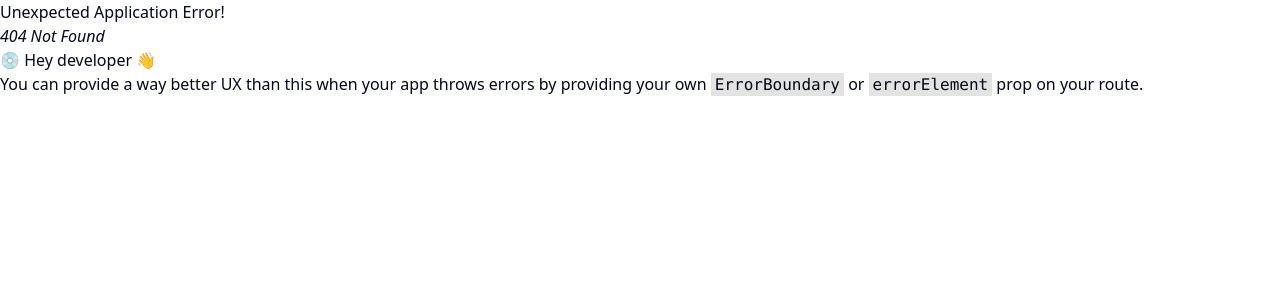
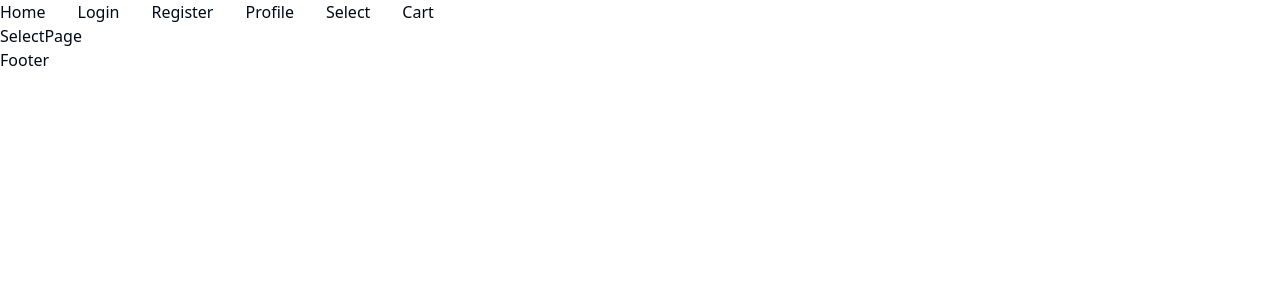
Before and after one commit to chaithawat21/o2o-frontend, a React (Vite) app: page /select in a window 1280 px wide. Before the commit this address had no page. Shown: the top 300 px of the page. Built offline with nearby package versions, Linux system fonts and the light colour scheme.

Commit message:
second commit

```diff
--- a/src/components/Header.jsx
+++ b/src/components/Header.jsx
@@ -9,6 +9,7 @@ function Header() {
           <Link to="/login">Login</Link>
           <Link to="/Register">Register</Link>
           <Link to="/profile">Profile</Link>
+          <Link to="/select">Select</Link>
           <Link to="/cart">Cart</Link>
 
         </nav>
--- /dev/null
+++ b/src/pages/SelectPage.jsx
@@ -0,0 +1,9 @@
+import React from 'react'
+
+function SelectPage() {
+  return (
+    <div>SelectPage</div>
+  )
+}
+
+export default SelectPage
--- a/src/routes/AppRouter.jsx
+++ b/src/routes/AppRouter.jsx
@@ -6,6 +6,7 @@ import RegisterForm from '../pages/RegisterForm';
 import CartPage from '../pages/CartPage';
 import ProfilePage from '../pages/ProfilePage';
 import HomePage from '../pages/HomePage';
+import SelectPage from '../pages/SelectPage';
 
 const main = createBrowserRouter([
   {
@@ -16,6 +17,7 @@ const main = createBrowserRouter([
       { path: 'login', element: <LoginForm /> },
       { path: 'register', element: <RegisterForm /> },
       { path: 'profile', element: <ProfilePage /> },
+      { path: 'select', element: <SelectPage /> },
       { path: 'cart', element: <CartPage /> }
     ]
   }
```
